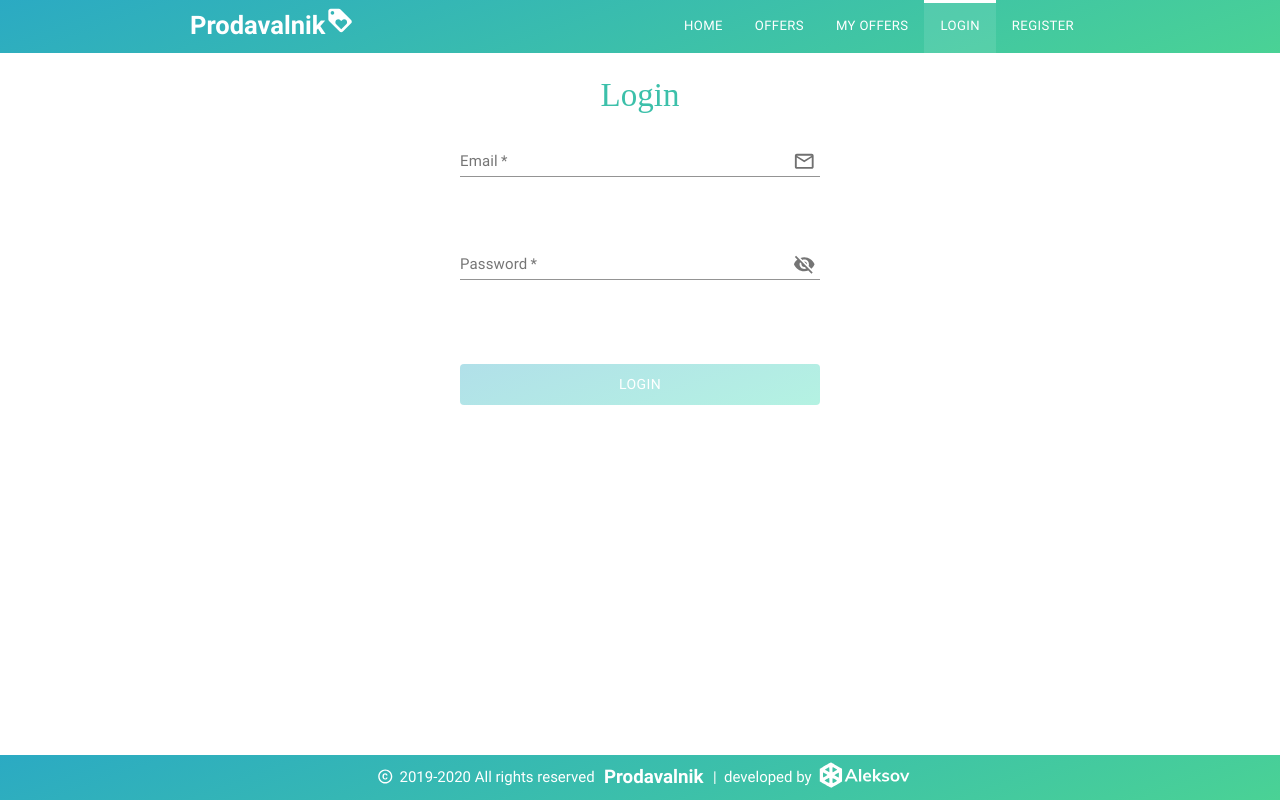
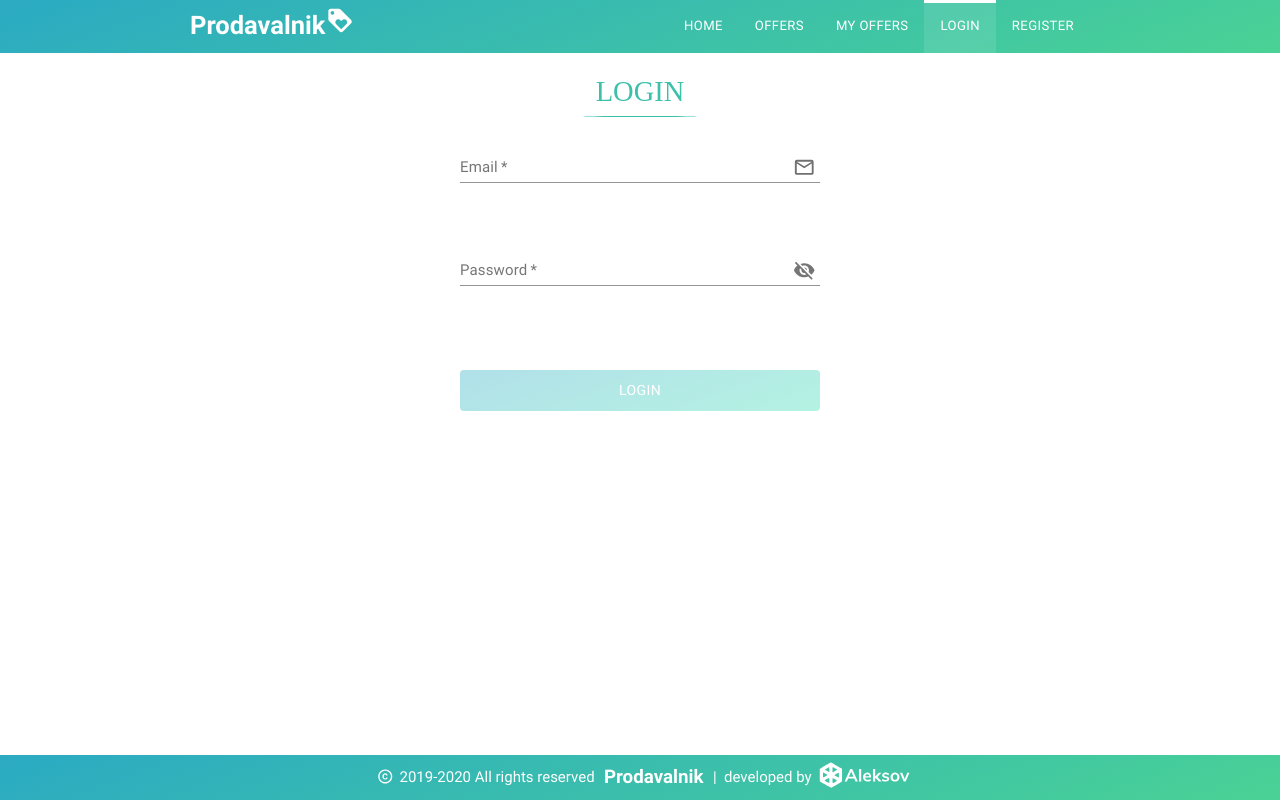
Before and after one commit to AChristoff/prodavalnik, a React (Create React App) app: page /user/login in a window 1280 px wide. Built offline with nearby package versions, Linux system fonts and the light colour scheme; a web font is replaced by a local one.

Commit message:
create Heading component

```diff
--- a/src/App.scss
+++ b/src/App.scss
@@ -90,3 +90,21 @@ html {
 	left: 50%;
 	transform: translate(-50%, -50%);
 }
+
+.page-heading {
+	text-transform: uppercase;
+	margin-bottom: 1em;
+	position: relative;
+
+	&:after {
+		content: '';
+		background: $color-theme-green;
+		position: absolute;
+		bottom: -0.35em;
+		left: 50%;
+		transform: translateX(-50%);
+		width: 4em;
+		height: 0.06em;
+		border-radius: 50%;
+	}
+}
--- a/src/components/pages/home/partials/Categories.jsx
+++ b/src/components/pages/home/partials/Categories.jsx
@@ -1,5 +1,6 @@
 import React from 'react';
 import Category from "./Category";
+import Heading from "../../../shared/Heading";
 
 class Categories extends React.Component {
   constructor(props) {
@@ -30,7 +31,9 @@ class Categories extends React.Component {
   render() {
     return (
       <div className="categories wrapper">
-        <h4>Categories</h4>
+
+        <Heading text="Categories"/>
+
         <Category categories={this.state.categories}/>
       </div>
     );
--- a/src/components/pages/offers/AllOffers.jsx
+++ b/src/components/pages/offers/AllOffers.jsx
@@ -4,6 +4,7 @@ import Card from "../../shared/card/Card";
 import Loading from "../../shared/Loading";
 
 import OffersService from '../../../services/offers-service'
+import Heading from "../../shared/Heading";
 
 class AllOffers extends React.Component {
   constructor(props) {
@@ -34,7 +35,9 @@ class AllOffers extends React.Component {
 
     return (
       <div className="all-offers wrapper">
-        <h3>Offers</h3>
+
+        <Heading text="Offers"/>
+
         <div className="card-list">
           {
             offers.map((offer) => (
--- a/src/components/pages/offers/CreateOffer.jsx
+++ b/src/components/pages/offers/CreateOffer.jsx
@@ -1,9 +1,12 @@
 import React from 'react';
+import Heading from "../../shared/Heading";
 
 export default function CreateOffer() {
   return (
     <div className="CreateOffer">
-      <h1>CreateOffer</h1>
+
+      <Heading text="Create offer"/>
+
     </div>
   );
 }
--- a/src/components/pages/offers/UserOffers.jsx
+++ b/src/components/pages/offers/UserOffers.jsx
@@ -1,9 +1,12 @@
 import React from 'react';
+import Heading from "../../shared/Heading";
 
 export default function UserOffers() {
   return (
     <div className="user-offers wrapper">
-      <h3>UserOffers</h3>
+
+      <Heading text="My offers"/>
+
     </div>
   );
 }
--- a/src/components/pages/user/Login.jsx
+++ b/src/components/pages/user/Login.jsx
@@ -4,6 +4,7 @@ import * as Yup from "yup";
 import {Form, Formik} from 'formik';
 import FormikField from "../../shared/form/FormikField";
 import Button from "@material-ui/core/Button";
+import Heading from "../../shared/Heading";
 
 const LoginSchema = Yup.object().shape({
   email: Yup.string()
@@ -23,7 +24,8 @@ export default function Login() {
 
   return (
     <div className="wrapper login">
-      <h3>Login</h3>
+
+      <Heading text="Login"/>
 
       <Formik
         initialValues={{email: '', password: ''}}
--- a/src/components/pages/user/Register.jsx
+++ b/src/components/pages/user/Register.jsx
@@ -4,6 +4,7 @@ import Button from "@material-ui/core/Button";
 import * as Yup from "yup";
 import {Form, Formik} from "formik";
 import FormikField from "../../shared/form/FormikField";
+import Heading from "../../shared/Heading";
 
 const lowercaseRegex = /(?=.*[a-z])/;
 const uppercaseRegex = /(?=.*[A-Z])/;
@@ -41,7 +42,8 @@ export default function Register() {
 
   return (
     <div className="wrapper register">
-      <h3>Register</h3>
+
+      <Heading text="Register"/>
 
       <Formik
         initialValues={{username: '', email: '', password: '', rePassword: ''}}
--- a/src/components/pages/user/RegisterConfirm.jsx
+++ b/src/components/pages/user/RegisterConfirm.jsx
@@ -1,9 +1,12 @@
 import React from 'react';
+import Heading from "../../shared/Heading";
 
 export default function RegisterConfirm() {
   return (
-    <div className="RegisterConfirm">
-      <h2>RegisterConfirm</h2>
+    <div className="register-confirm">
+
+      <Heading text="Register"/>
+
     </div>
   );
 }
--- /dev/null
+++ b/src/components/shared/Heading.jsx
@@ -0,0 +1,8 @@
+import React from 'react';
+
+export default function Heading({size = '4', text = 'Heading'}) {
+  const Tag = `h${size}`;
+  return (
+    <Tag className="page-heading">{text}</Tag>
+  );
+}
--- a/src/sass/queries/_768px-mobile.scss
+++ b/src/sass/queries/_768px-mobile.scss
@@ -142,23 +142,6 @@
 
 		&.categories {
 
-			h4 {
-				text-transform: uppercase;
-				margin-bottom: 1em;
-				position: relative;
-
-				&:after {
-					content: '';
-					background: $color-theme-green;
-					position: absolute;
-					bottom: -0.35em;
-					left: 50%;
-					transform: translateX(-50%);
-					width: 5em;
-					height: 0.05em;
-				}
-			}
-
 			.categories-container {
 				display: flex;
 				flex-wrap: wrap;
```
Also changed, not shown: src/components/pages/offers/EditOffer.jsx (+5 -2 lines).
